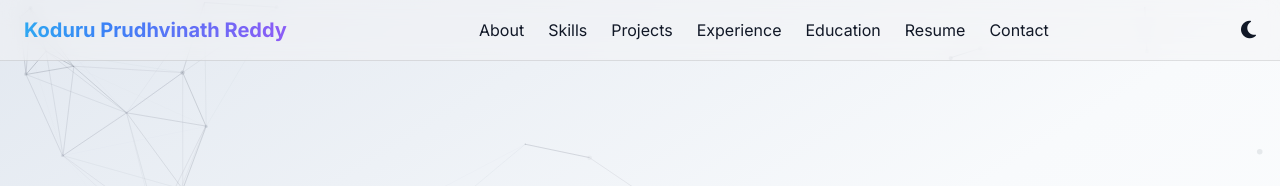
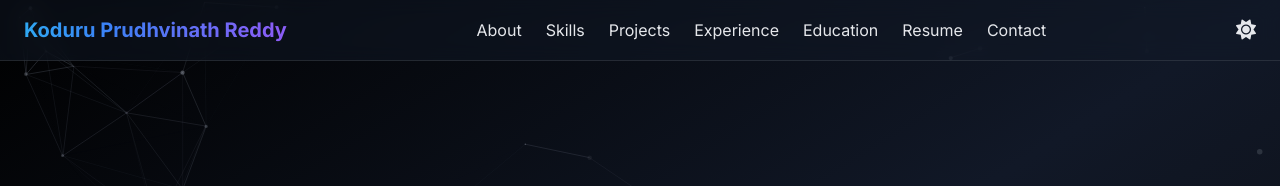
Before and after one commit to PrudhviKoduru/portfolio, a plain HTML site: page index.html in a window 1280 px wide. Shown: the top 186 px of the page. Drawn offline with nearby package versions, Linux system fonts and the light colour scheme; animation ran at ten frames a second.

Commit message:
Update index.html

```diff
--- a/index.html
+++ b/index.html
@@ -621,23 +621,27 @@
             pJS.fn.particlesRefresh();
         }
 
-        function setAutoTheme() {
+       function setAutoTheme() {
             const now = new Date();
             const hour = now.getHours();
             const minute = now.getMinutes();
             const currentTimeInMinutes = hour * 60 + minute;
 
-            const startDark = 7 * 60;
-            const endDark = 18 * 60 + 30;
 
-            if (currentTimeInMinutes >= startDark && currentTimeInMinutes < endDark) {
+            const startLight = 7 * 60;
+            const endLight = 18 * 60 + 30;
+
+
+            if (currentTimeInMinutes >= startLight && currentTimeInMinutes < endLight) {
+
+                body.classList.add('light-mode');
+                body.classList.remove('dark-mode');
+                themeToggle.innerHTML = moonIcon;
+            } else {
+
                 body.classList.add('dark-mode');
                 body.classList.remove('light-mode');
                 themeToggle.innerHTML = sunIcon;
-            } else {
-                body.classList.add('light-mode');
-                body.classList.remove('dark-mode');
-                themeToggle.innerHTML = moonIcon;
             }
         }
 
```
